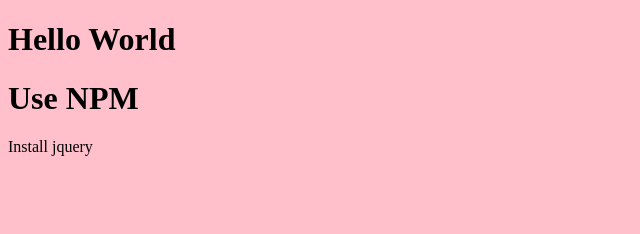
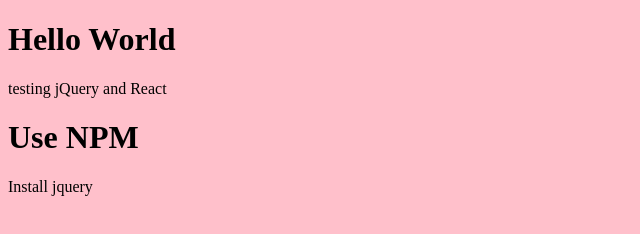
Before and after one commit to poshenc/jQuery, a website: page index.html in a window 1280 px wide. Shown: the whole page, without its empty margins (0-640 px from the left). Drawn offline with nearby package versions, Linux system fonts and the light colour scheme.

Commit message:
second init

```diff
--- a/index.html
+++ b/index.html
@@ -6,6 +6,7 @@
 
 <body>
 	<h1>Hello World</h1>
+	<p>testing jQuery and React</p>
 	<script src="node_modules/jquery/dist/jquery.min.js" charset="utf-8"></script>
 	<script type="text/javascript">
 		$(document).ready(function(){
```
